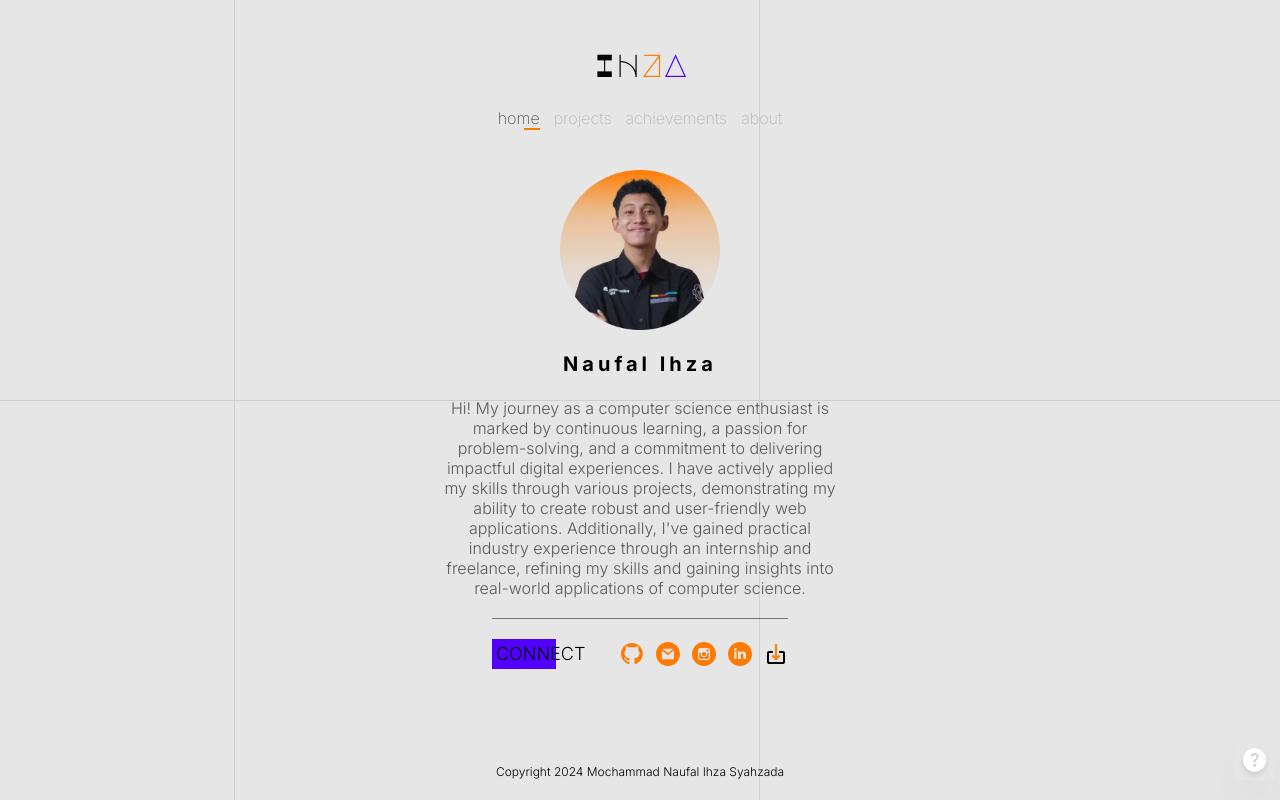
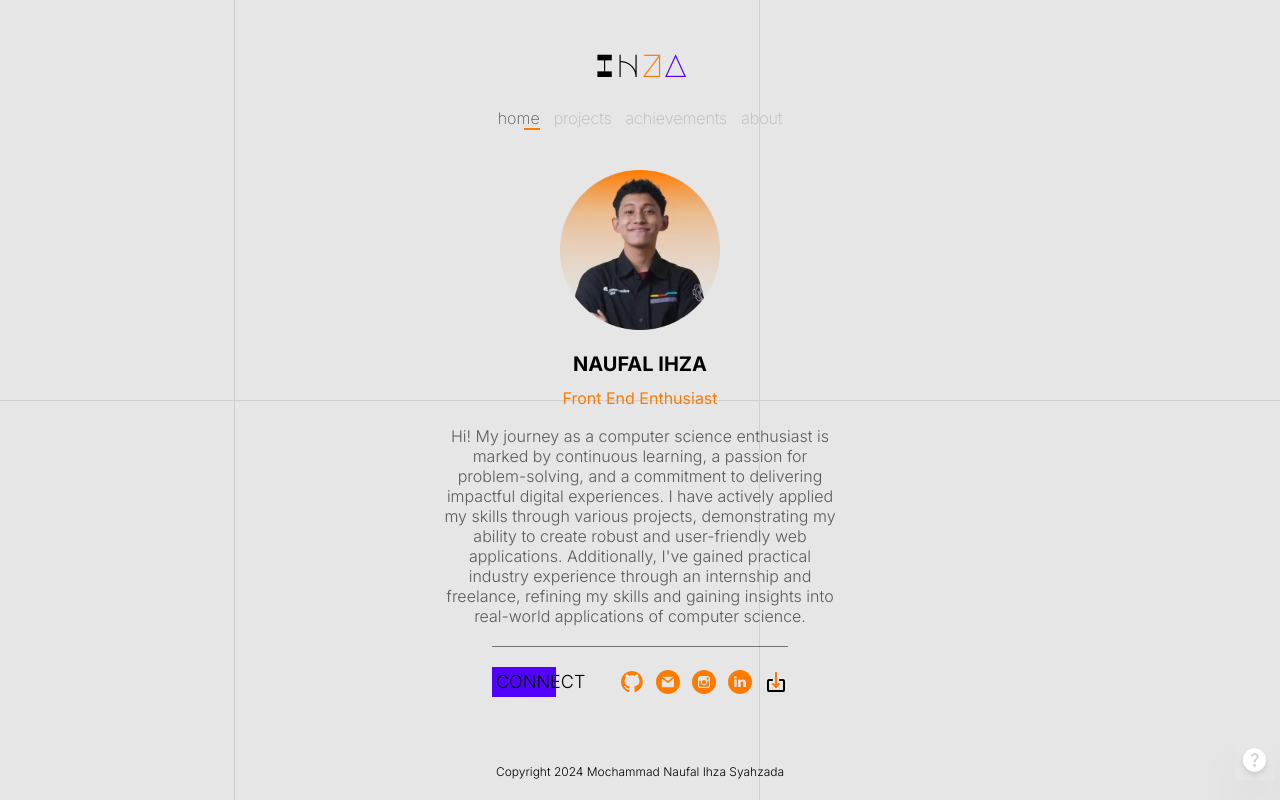
Before and after one commit to NaufalIhza17/portfolio-website, a Next.js app: page / in a window 1280 px wide. Built offline with nearby package versions, Linux system fonts and the light colour scheme; no server answers.

Commit message:
feat: add data and animation

```diff
--- a/src/app/(pages)/achievements/page.tsx
+++ b/src/app/(pages)/achievements/page.tsx
@@ -97,4 +97,47 @@ const achievementsData = [
     title:
       "Staff of Seminar Tech Event Division - Schematics National Seminar of Technology 2022",
   },
+  //NEW
+  {
+    title: "Web3 Hackathon",
+    description:
+      "Participate in Web3 Hackathon that held by Codefest. Although me and my friends didn't won, we discovered new experience especially in block-chain area.",
+    imgPath: "cert-three.png",
+  },
+  {
+    title: "Scholarship Seminar",
+    imgPath: "cert-six.png",
+  },
+  {
+    title: "Guest Lecture from Tomsk University, Rusia",
+    description:
+      "Two speakers from Tomsk University shares about what they experienced and teach in their university.",
+    imgPath: "cert-fifteen.png",
+  },
+  {
+    title: "Python Bootcamp",
+    description:
+      "In three days I learned Python from basics. Eventhough I didn't get the skills that I want like learning seaborn and other data tools, I notice that knowing the basic things its necessary.",
+    imgPath: "cert-seven.png",
+  },
+  {
+    title: "Learning Web Development through PHP",
+    description:
+      "Udemy offers an online class for learning PHP. I took it because this is one of the first step to know backend. Because I believe in nowadays some of backend frameworks still based on PHP.",
+    imgPath: "cert-eight.png",
+  },
+  {
+    title: "Money Management Seminar",
+    description:
+      "This seminar may not allign with what I learned in computer science, but I believe having self-aware about money is a must especially student like me.",
+    imgPath: "cert-twelve.png",
+  },
+  {
+    title: "Staff of Event Division",
+    imgPath: "cert-ten.png",
+  },
+  {
+    title: "Staff of Web Development in Corrosion Guest Lecture",
+    imgPath: "cert-eleven.png"
+  }
 ];
--- a/src/app/page.tsx
+++ b/src/app/page.tsx
@@ -5,7 +5,7 @@ import { Profile } from "~/img";
 import Image from "next/image";
 import { Reveal, Connect, LayoutCustom } from "@/components";
 import { useState, useEffect, useRef } from "react";
-import { useInView } from "framer-motion";
+import { useInView, motion, AnimatePresence } from "framer-motion";
 
 export default function Home() {
   const ref = useRef(null);
@@ -27,6 +27,33 @@ export default function Home() {
     setIsInViewConnect(inViewConnect);
   }, [inViewConnect]);
 
+  const items = [
+    {
+      id: 1,
+      content: "Open To Work",
+    },
+    {
+      id: 2,
+      content: "Front End Enthusiast",
+    },
+    {
+      id: 3,
+      content: "Software Developer Enthusiast",
+    },
+  ];
+
+  const [index, setIndex] = useState(0);
+
+  useEffect(() => {
+    const id = setInterval(() => {
+      setIndex((state) => {
+        if (state >= items.length - 1) return 0;
+        return state + 1;
+      });
+    }, 4000);
+    return () => clearInterval(id);
+  }, [items.length]);
+
   return (
     <LayoutCustom>
       <section
@@ -35,7 +62,24 @@ export default function Home() {
       >
         <Image src={Profile} alt="" width={160} height={160} />
         <Reveal isInView={isInViewName}>
-          <p className="font-bold text-xl tracking-[0.2em]">Naufal Ihza</p>
+          <div className="flex flex-col gap-2 items-center w-[300px]">
+            <p className="font-bold text-xl">NAUFAL IHZA</p>
+            <AnimatePresence>
+              <div className="relative overflow-visible h-5 flex justify-center">
+                <motion.p
+                  key={items[index].id}
+                  initial={{ y: 20, opacity: 0 }}
+                  animate={{ y: 0, opacity: 1 }}
+                  exit={{ y: -20, opacity: 0 }}
+                  transition={{ ease: "easeInOut" }}
+                  style={{ position: "absolute" }}
+                  className="min-w-max text-orange-main"
+                >
+                  {items[index].content}
+                </motion.p>
+              </div>
+            </AnimatePresence>
+          </div>
         </Reveal>
         <Reveal isInView={isInViewDescription} className="container-base">
           <p className="text-gray-main dark:text-gray-300 text-center font-light leading-tight">
```
